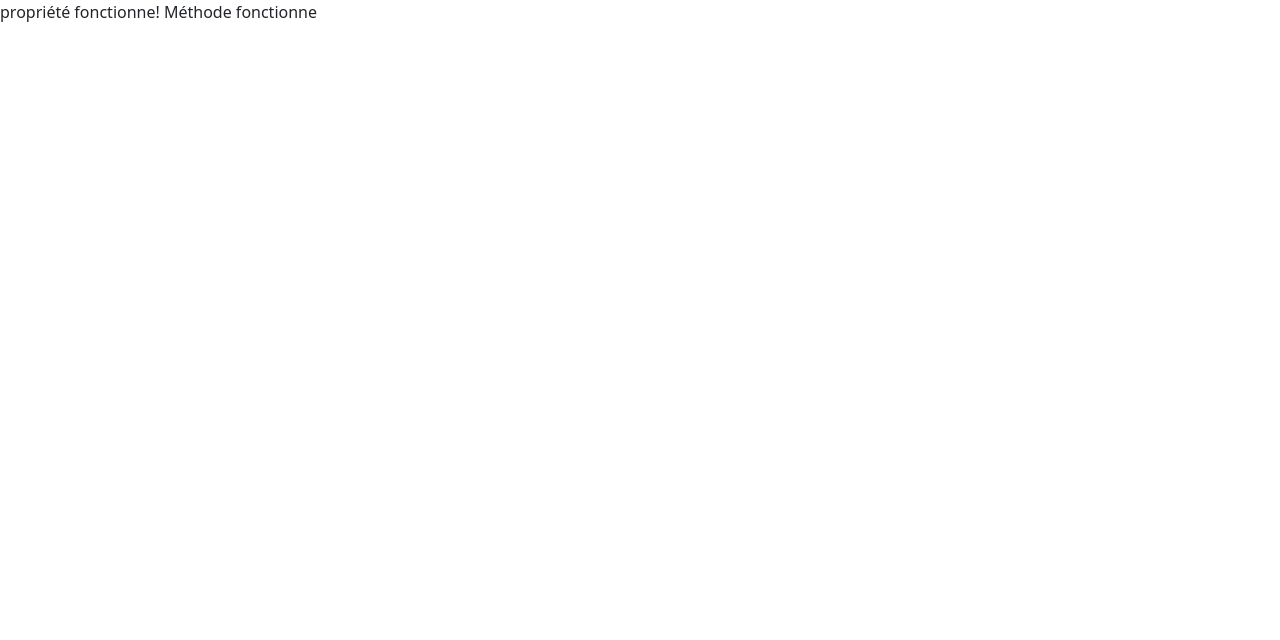
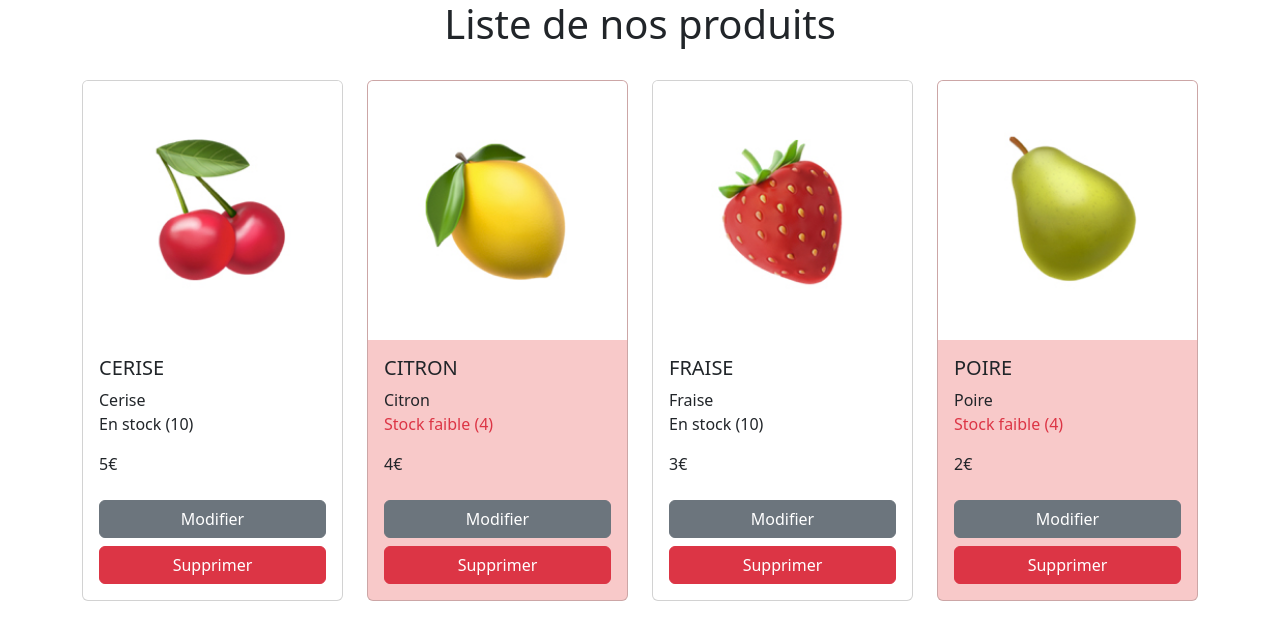
Before and after one commit to studiogram/epicerie-angular, an Angular app: page / in a window 1280 px wide. Shown: the top 640 px of the page. Built offline with nearby package versions, Linux system fonts and the light colour scheme.

Commit message:
services produits

```diff
--- a/src/app/app.component.html
+++ b/src/app/app.component.html
@@ -1,6 +1,6 @@
 <!--<app-directives></app-directives>
+<app-services></app-services>
+<app-pipes></app-pipes>-->
+
 <app-product-list></app-product-list>
-<app-pipes></app-pipes>-->
-<app-services></app-services>
-
 <router-outlet></router-outlet>
--- a/src/app/components/product-list/product-list.component.ts
+++ b/src/app/components/product-list/product-list.component.ts
@@ -1,16 +1,16 @@
-import { Component } from '@angular/core';
+import { Component, OnInit } from '@angular/core';
 import { Produit } from 'src/app/interfaces/produit';
+import { ProduitsService } from 'src/app/services/produits.service';
 
 @Component({
   selector: 'app-product-list',
   templateUrl: './product-list.component.html',
   styleUrls: ['./product-list.component.scss']
 })
-export class ProductListComponent {
-  produits: Produit[] = [
-    {name: 'Cerise', img: '/assets/cerise.jpg', price: 5, stock: 10},
-    {name: 'Citron', img: '/assets/citron.jpg', price: 4, stock: 4},
-    {name: 'Fraise', img: '/assets/fraise.jpg', price: 3, stock: 10},
-    {name: 'Poire', img: '/assets/poire.jpg', price: 2, stock: 4},
-  ]
+export class ProductListComponent implements OnInit{
+  produits: Produit[] = [];
+  constructor(private _produits: ProduitsService) {}
+  ngOnInit(): void {
+    this.produits = this._produits.produits;
+  }
 }
--- /dev/null
+++ b/src/app/services/produits.service.ts
@@ -0,0 +1,19 @@
+import { Injectable } from '@angular/core';
+import { Produit } from '../interfaces/produit';
+
+@Injectable({
+  providedIn: 'root'
+})
+export class ProduitsService {
+  produits: Produit[] = [
+    {name: 'Cerise', img: '/assets/cerise.jpg', price: 5, stock: 10},
+    {name: 'Citron', img: '/assets/citron.jpg', price: 4, stock: 4},
+    {name: 'Fraise', img: '/assets/fraise.jpg', price: 3, stock: 10},
+    {name: 'Poire', img: '/assets/poire.jpg', price: 2, stock: 4},
+  ];
+  constructor() { }
+  readProduits() {
+    /* ici, on fera une demande à l'API */
+    return this.produits;
+  }
+}
```
Also changed, not shown: 1 other file (tests, documents, lock files or other folders).
